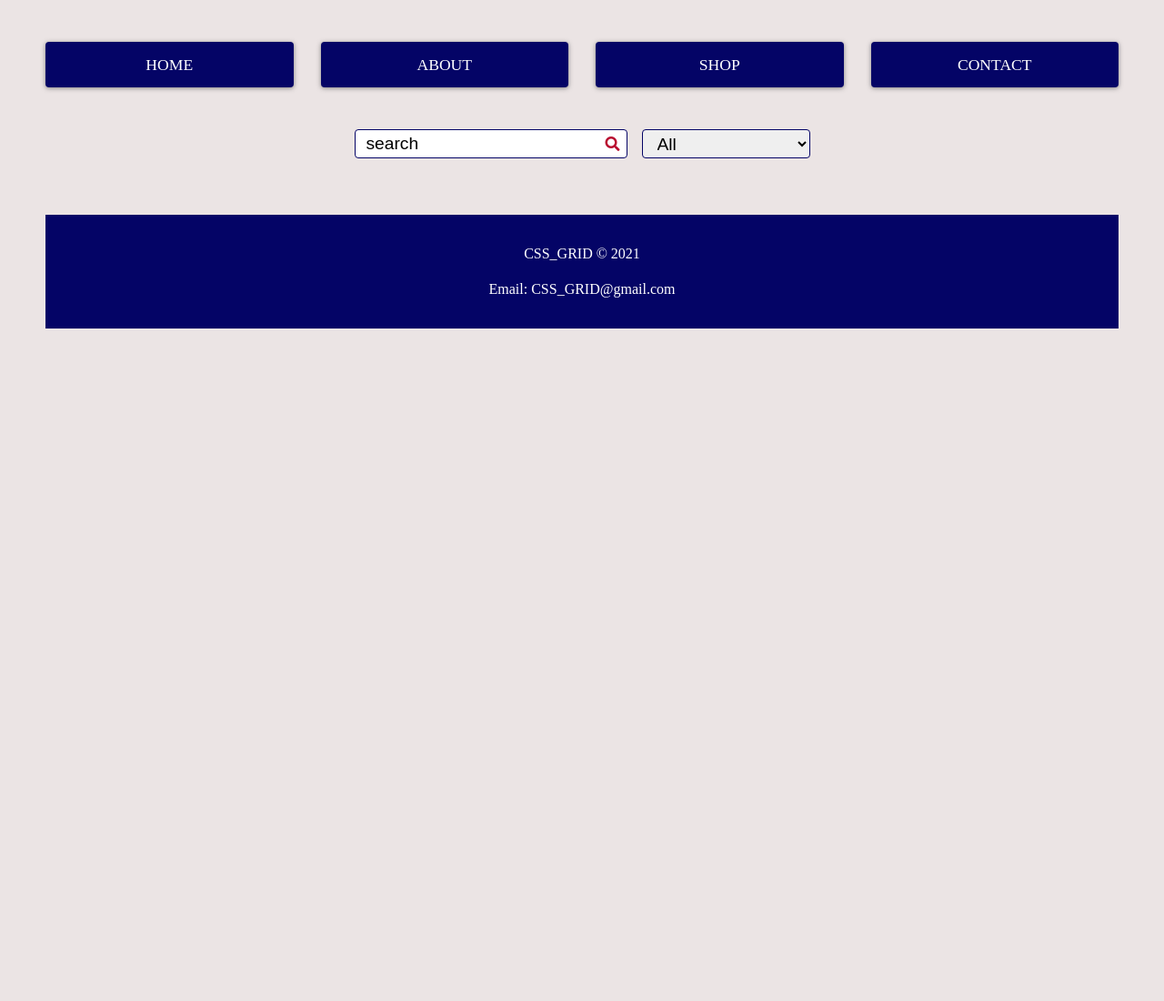
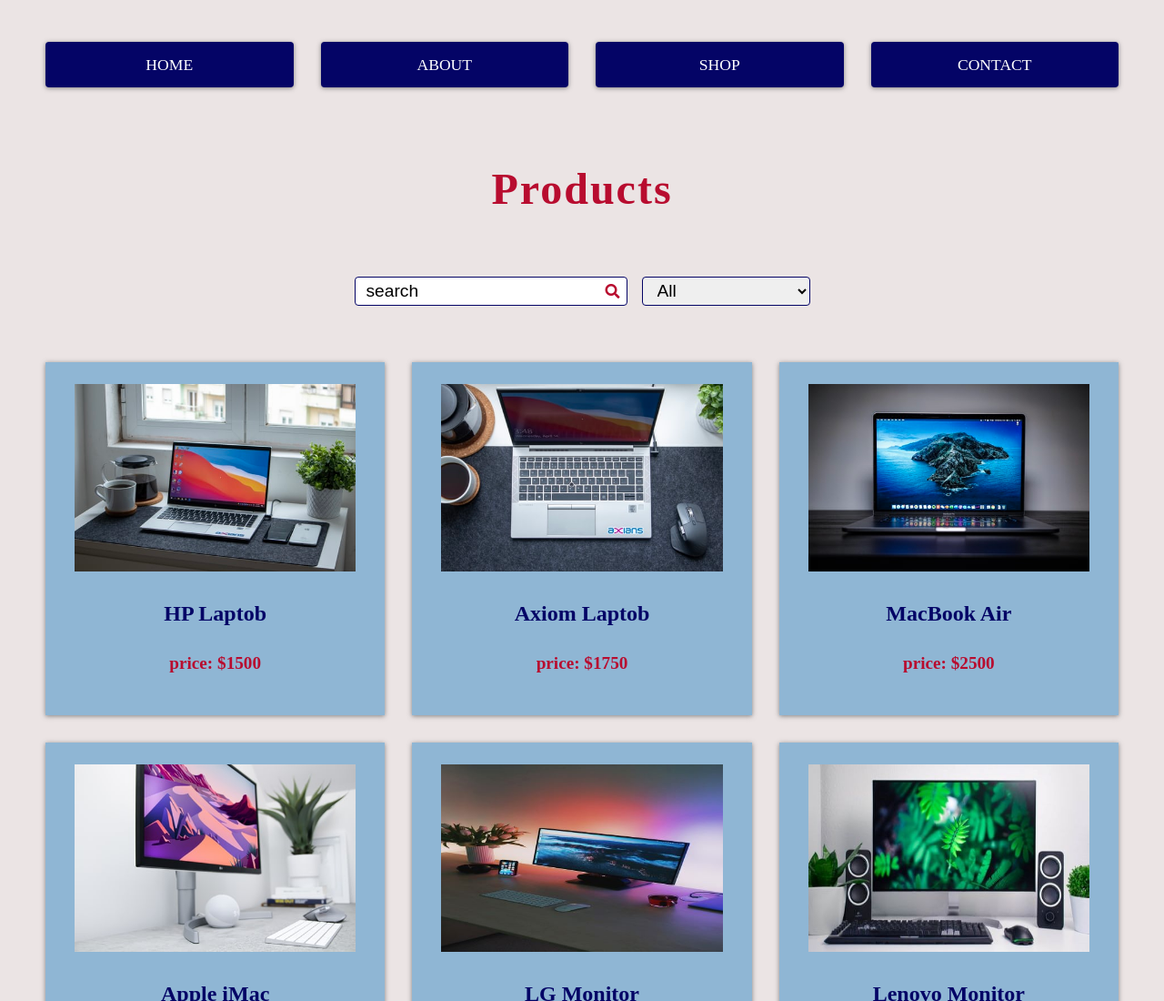
Before and after one commit to I-A11/CSS-Grid, a plain HTML site: page shop.html in a window 1280 px wide. Shown: the top 1100 px of the page at 91% size. Before the commit the page ends 800 px from the top, so only its background shows below. Drawn offline with Linux system fonts and the light colour scheme.

Commit message:
finsh shop.html page and style it

```diff
--- a/shop.html
+++ b/shop.html
@@ -25,6 +25,9 @@
           <li><a href="#contact">Contact</a></li>
         </ul>
       </div>
+      <div class="products-container">
+        <h1>Products</h1>
+      </div>
       <section class="search">
         <input
           type="text"
@@ -38,6 +41,68 @@
           <option value="price descending">Price Descending</option>
         </select>
       </section>
+      <section class="products">
+        <div class="box">
+          <img src="./imgaes/shop-1.jpeg" alt="" />
+          <h3>HP Laptob</h3>
+          <p>price: $1500</p>
+        </div>
+        <div class="box">
+          <img src="./imgaes/shop-3.jpeg" alt="" />
+          <h3>Axiom Laptob</h3>
+          <p>price: $1750</p>
+        </div>
+        <div class="box">
+          <img src="./imgaes/shop-2.jpeg" alt="" />
+          <h3>MacBook Air</h3>
+          <p>price: $2500</p>
+        </div>
+        <div class="box">
+          <img src="./imgaes/shop-4.jpeg" alt="" />
+          <h3>Apple iMac</h3>
+          <p>price: $3500</p>
+        </div>
+        <div class="box">
+          <img src="./imgaes/shop-6.jpeg" alt="" />
+          <h3>LG Monitor</h3>
+          <p>price: $500</p>
+        </div>
+        <div class="box">
+          <img src="./imgaes/shop-5.jpeg" alt="" />
+          <h3>Lenovo Monitor</h3>
+          <p>price: $400</p>
+        </div>
+        <div class="box">
+          <img src="./imgaes/shop-7.jpeg" alt="" />
+          <h3>Dell Monitor</h3>
+          <p>price: $250</p>
+        </div>
+        <div class="box">
+          <img src="./imgaes/shop-9.jpeg" alt="" />
+          <h3>Samsung Monitor</h3>
+          <p>price: $450</p>
+        </div>
+        <div class="box">
+          <img src="./imgaes/shop-8.jpeg" alt="" />
+          <h3>iMac i5</h3>
+          <p>price: $2500</p>
+        </div>
+        <div class="box">
+          <img src="./imgaes/shop-10.jpeg" alt="" />
+          <h3>iphone x</h3>
+          <p>price: $1200</p>
+        </div>
+        <div class="box">
+          <img src="./imgaes/shop-12.png" alt="" />
+          <h3>Samsung Fold</h3>
+          <p>price: $1650</p>
+        </div>
+        <div class="box">
+          <img src="./imgaes/shop-11.jpeg" alt="" />
+          <h3>iPad Air</h3>
+          <p>price: $900</p>
+        </div>
+      </section>
 
       <!-- footer -->
       <footer id="contact">
--- a/style.css
+++ b/style.css
@@ -222,6 +222,13 @@ footer {
 
 /* shop.html page */
 
+.products-container {
+  text-align: center;
+  font-size: 1.5rem;
+  color: var(--red);
+  letter-spacing: 2px;
+}
+
 .search {
   display: flex;
   justify-content: center;
@@ -255,3 +262,26 @@ footer {
 .search select:focus {
   outline: none;
 }
+
+.products {
+  display: grid;
+  padding: 2rem 0;
+  grid-template-columns: repeat(auto-fit, minmax(300px, 1fr));
+  grid-gap: 30px;
+  justify-items: center;
+  align-items: center;
+}
+
+.products im {
+  width: 100%;
+}
+.products h3 {
+  font-size: 1.5rem;
+  color: var(--blue);
+}
+
+.products p {
+  font-size: 1.2rem;
+  font-weight: bold;
+  color: var(--red);
+}
```
Also changed, not shown: imgaes/shop-1.jpeg (added), imgaes/shop-10.jpeg (added), imgaes/shop-11.jpeg (added), imgaes/shop-12.png (added), imgaes/shop-2.jpeg (added), imgaes/shop-3.jpeg (added), imgaes/shop-4.jpeg (added), imgaes/shop-5.jpeg (added), imgaes/shop-6.jpeg (added), imgaes/shop-7.jpeg (added), imgaes/shop-8.jpeg (added), imgaes/shop-9.jpeg (added).
